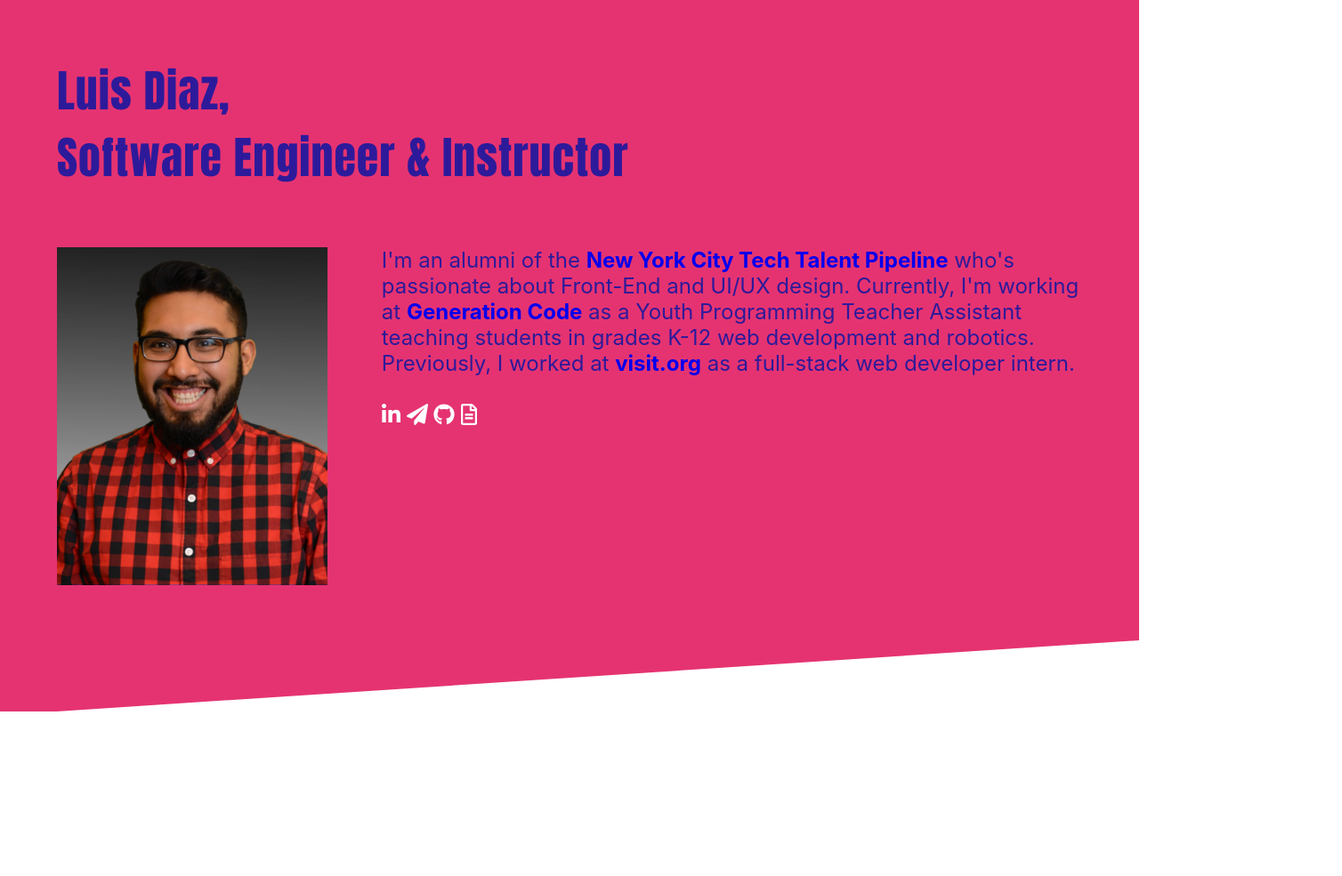
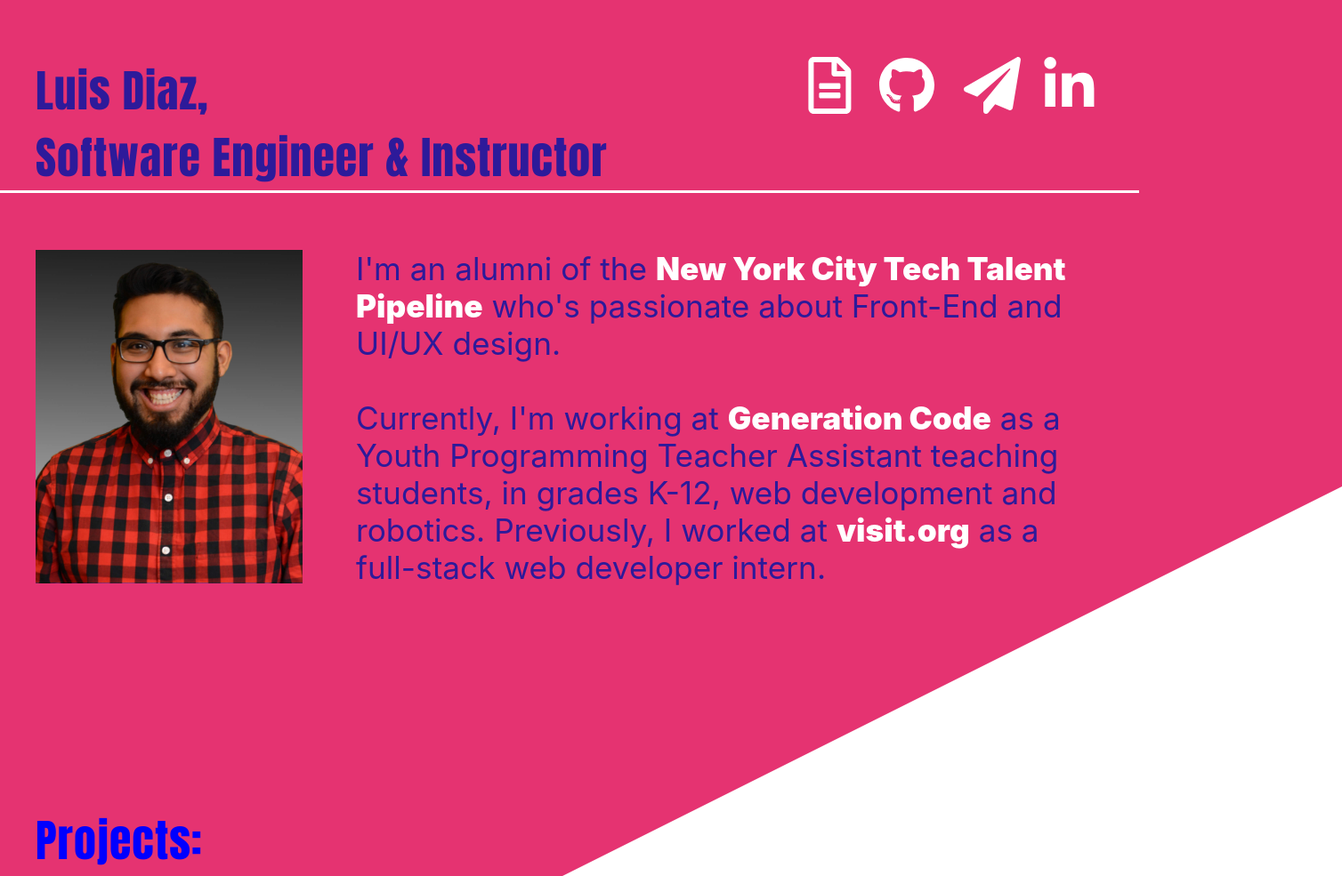
Before and after one commit to luisdiaza/heyimluis.com, a plain HTML site: page index.html in a window 1280 px wide. Shown: the top 985 px of the page at 89% size, 1508 px wide, since content can reach past the window. Before the commit the page ends 800 px from the top, so only its background shows below. Drawn offline with Linux system fonts and the light colour scheme; a web font is replaced by a local one.

Commit message:
heavily refactored code and added images and resume

```diff
--- a/css/style.css
+++ b/css/style.css
@@ -1,61 +1,79 @@
 body {
     font-family: 'Muli',-apple-system, sans-serif;
-    font-weight: 400;
-    font-size: 100%;
-    box-sizing: border-box;/* will modify the box modal and move padding and border inside of content box making the width you set is the width you get */
+    font-size: 100%; /* Allows all browsers to resize text*/
+    box-sizing: border-box; /* moves padding and border from box model inside of content making ther width you set, what you get */
+    padding: 0;
     margin: 0;
-    /* padding: 5%; */
+    width: 100%;
+    background-color: #e53371;
 }
 
 html {
     height: 100%;
 }
 
-header {
-    position: relative;
-    height: 100vh;
-    background-color: #e53371;
+/* Global */
 
+.container {
+    width: 100%;
+    max-width: 1200px;
+    margin: auto;/*horizontally centers element within its container*/
 }
-.container {
-    padding: 5% 0 0 5%;
-    display: flex;
-}
-
-h1 {
+/* Header */
+h1{
+    display: inline-block; /* An inline element does not start on a new line and only takes up as much width as necessary. */
+     vertical-align: middle;
     font-family: 'Anton',Impact, -apple-system,sans-serif;
     font-size: 3.125em;
     font-weight: 400;
     margin: 0;
-    padding: 5% 0 0 5%;
+    /* padding: 5% 5% 0 15%; */
     letter-spacing: 1px;
     color: #2d1a9a;
+}
+header{
+    border-bottom: white 3px solid;
+    margin-top: 5%;
 
 }
 
-.me {
-    height: 25%;
-    width: 25%;
-    padding-right: 5%;
+header nav {
+    float: right;
+    /* padding-bottom: 20%; */
+    /* padding-bottom: 100%; */
+    /* border-bottom: white 3px solid; */
 }
 
-p {
-    color: #2d1a9a;
-    font-size: 1.5em;
+ul {
     margin: 0;
-    padding-right: 5%;
+    padding: 0;
 }
 
-a {
-     text-decoration: none;
-     font-weight: bold;
+header li {
+    float: left;
+    display: inline;
+    /* vertical-align: middle; */
+    cursor: pointer;
+    /* padding: 0 4% 0 3%; */
 }
 
-a:hover {
-    text-decoration: underline;
-    cursor: pointer;
-    color: white;
+.svg-inline--fa.fa-w-12 {
+    width: 1.2em;
 }
+
+.svg-inline--fa.fa-w-16{
+    width: 1.5em;
+}
+
+.svg-inline--fa.fa-w-14 {
+    width: 1.2em;
+}
+/* .fa-5x{
+    vertical-align: middle;
+} */
+
+
+
 .icons:hover {
     animation: shake 0.82s cubic-bezier(.36,.07,.19,.97) both;
     transform: translate3d(0, 0, 0);
@@ -80,10 +98,74 @@ a:hover {
     transform: translate3d(4px, 0, 0);
   }
 }
+/* About Me Section */
 
+.about {
+    margin-top: 5%;
+}
+
+.trapezoid {
+    position: relative;
+    height: 50vh;
+}
+.luis {
+    height:25%;
+    width: 25%;
+    float: left;
+    padding-right: 5%;
+}
+
+p {
+    color: #2d1a9a;
+    font-size: 2.2em;
+    font-weight: 400;
+    /* float: right: */
+     margin: 0;
+    /* padding-right: 15%; */
+
+}
+
+.highlight {
+    color: white;
+}
+
+a {
+     text-decoration: none;
+     font-weight: 900;
+     /* font-size: 1.1em; */
+     text-align: justify;
+}
+
+.highlight:hover {
+    text-decoration: underline;
+    cursor: pointer;
+
+}
+
+.projects{
+    color: blue;
+    margin-top: 10%;
+}
 .svg {
   position: absolute;
   bottom: 0;
-  width: 95%;
-  height: 10vh;
+  width: 100%;
+  height: 80vh;
 }
+.splonic
+{
+    width: 25%;
+    height: 25%;
+}
+@media only screen and (max-width : 992px) { /*  applies to those viewing with a browser width below 992px*/
+    h1 {
+        display: block;
+    }
+    header {
+        margin: 0;
+    }
+    header nav {
+        float:left;
+    }
+
+}
--- a/index.html
+++ b/index.html
@@ -1,37 +1,56 @@
 <!DOCTYPE html>
 <html lang="en">
+
 <head>
     <meta charset="UTF-8">
     <meta name="viewport" content="width=device-width, initial-scale=1.0">
     <meta http-equiv="X-UA-Compatible" content="ie=edge">
-    <title>Luis Diaz | Portfolio</title>
+    <title>Luis Diaz | Software Engineer</title>
     <link rel="stylesheet" href="css/style.css">
     <link href="https://fonts.googleapis.com/css?family=Anton|Muli" rel="stylesheet">
     <script defer src="https://use.fontawesome.com/releases/v5.0.10/js/all.js" integrity="sha384-slN8GvtUJGnv6ca26v8EzVaR9DC58QEwsIk9q1QXdCU8Yu8ck/tL/5szYlBbqmS+" crossorigin="anonymous"></script>
 </head>
 <body>
-    <header>
-        <h1>Luis Diaz, <br/>Software Engineer &amp; Instructor</h1>
+
+    <header class="header">
         <div class="container">
-            <img class="me" src="me.jpg">
-            <p>I'm an alumni of the <a href="http://www.techtalentpipeline.nyc/">New York City Tech Talent Pipeline</a> who's passionate about Front-End and UI/UX design. Currently, I'm working at <a href="https://www.generationcode.com/">Generation Code</a>                as a Youth Programming Teacher Assistant teaching students in grades K-12 web development and robotics. Previously, I worked at <a href="https://visit.org/">visit.org</a>
-               as a full-stack web developer intern.<br/><br/>
-
-               <a href="https://www.linkedin.com/in/luisdiaza/">
-                   <span style="color:white;"><i  class="fab fa-linkedin-in icons"></i></span></a>
-               <a href="mailto:sayhey@heyimluis">
-                   <span style="color:white;"><i class="fas fa-paper-plane icons"></i></span></a>
-               <a href="https://github.com/luisdiaza">
-                   <span style="color:white;"><i class="fab fa-github icons"></i></span></a>
-               <a href="http://www.heyimluis.com/wp-content/uploads/2018/01/Luis-Diaz-Resume.pdf">
-                   <span style="color:white;"><i class="far fa-file-alt icons"></i></span></a>
-
-            </p>
-            <svg class="svg" xmlns="http://www.w3.org/2000/svg" viewBox="0 0 100 100" preserveAspectRatio="none">
-                <polygon fill="white" points="0,100 100,0 100,100"/>
-            </svg>
+            <h1>Luis Diaz,  <br/>
+                Software Engineer &amp; Instructor
+            </h1>
+            <nav>
+                <ul class="unorderedList">
+                    <li class="resume"><a href="documents/LuisDiazResume.pdf">
+                            <span style="color:white;"><i class="far fa-file-alt fa-4x icons"></i></span></a></li>
+                    <li class="github"><a href="https://github.com/luisdiaza">
+                            <span style="color:white;"><i class="fab fa-github fa-4x icons"></i></span></a></li>
+                    <li class="email"><a href="mailto:sayhey@heyimluis">
+                            <span style="color:white;"><i class="fas fa-paper-plane fa-4x icons"></i></span></a></li>
+                    <li class="linkedIn"><a href="https://www.linkedin.com/in/luisdiaza/">
+                            <span style="color:white;"><i  class="fab fa-linkedin-in fa-4x icons"></i></span></a></li>
+                </ul>
+            </nav>
         </div>
     </header>
-    <script src="app.js"></script>
+    <section class="about">
+        <div class="container">
+            <img class="luis" src="./documents/me.jpg">
+            <p>I'm an alumni of the <a href="http://www.techtalentpipeline.nyc/">
+                <span class="highlight">New York City Tech Talent Pipeline</span></a> who's passionate about Front-End and UI/UX design.<br/><br/> Currently, I'm working at
+                <a href="https://www.generationcode.com/"><span class="highlight">Generation Code</span></a> as a Youth Programming Teacher Assistant teaching students, in grades K-12, web development and robotics. Previously, I worked at <a href="https://visit.org/"><span class="highlight">visit.org</span></a> as a full-stack web developer intern.</p>
+        </div>
+    </section>
+    <section class="projects trapezoid ">
+        <div class="container">
+            <h1 class="projects">Projects:</h1>
+            <!-- <br/><br/> -->
+            <!-- <img class="splonic" src="./documents/splonic.png"> -->
+            <svg class="svg" xmlns="http://www.w3.org/2000/svg" viewBox="0 0 100 100" preserveAspectRatio="none">
+                        <polygon fill="white" points="0,100 100,0 100,100"/>
+                </svg>
+
+        </div>
+    </section>
+    </svg>
 </body>
+
 </html>
```
Also changed, not shown: documents/bee.png (added), documents/me.jpg (renamed from me.jpg), documents/splonic.png (added), 2 other files.
